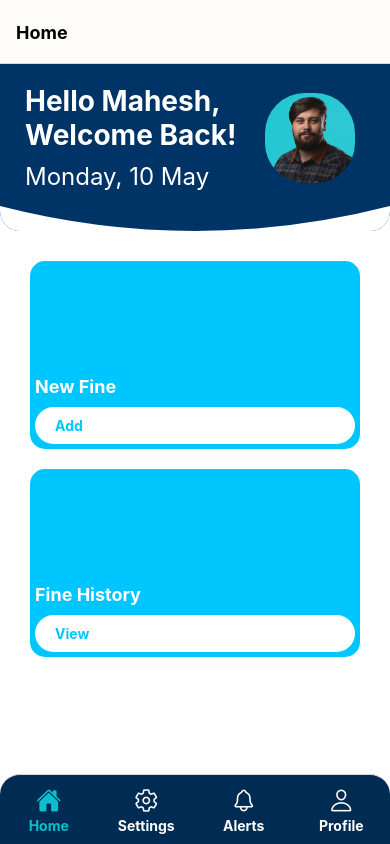
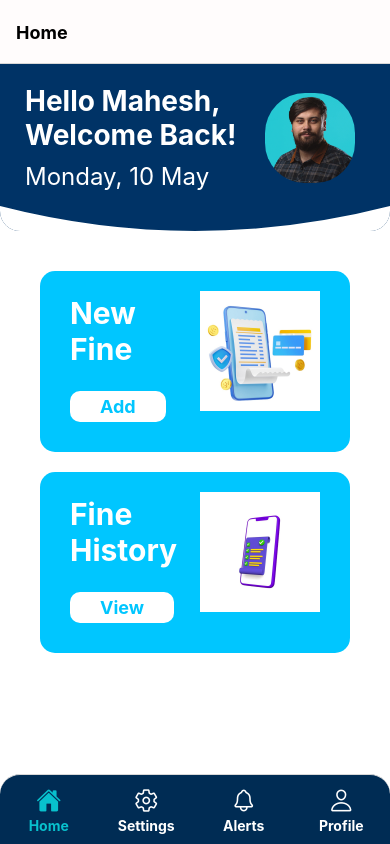
Before and after one commit to Tharaa17/Fineflex-frontend, a React Native app in the folder AwesomeProject/: screen / in a window 390 px wide. Built offline with nearby package versions, Linux system fonts and the light colour scheme.

Commit message:
HomeChange1

```diff
--- a/AwesomeProject/src/screens/HomeScreen.js
+++ b/AwesomeProject/src/screens/HomeScreen.js
@@ -8,14 +8,13 @@ const HomeScreen = ({ navigation }) => {
   return (
     <SafeAreaView style={styles.container}>
       <View style={styles.headerContainer}>
-
         <View style={styles.welcomeContainer}>
           <View style={styles.welcomeTextContainer}>
             <Text style={styles.welcomeText}>Hello Mahesh,</Text>
             <Text style={styles.welcomeText}>Welcome Back!</Text>
             <Text style={styles.dateText}>Monday, 10 May</Text>
           </View>
-          <Image  source={require('../../assets/img/Pprofile.jpg')} style={styles.profileImage} />
+          <Image source={require('../../assets/img/Pprofile.jpg')} style={styles.profileImage} />
         </View>
         <Svg height="80" width={width} viewBox={`0 0 ${width} 10`} style={styles.svg}>
           <Path d={`M0,0 Q${width / 2},50 ${width},0 V50 H0 Z`} fill="#fff" />
@@ -23,21 +22,24 @@ const HomeScreen = ({ navigation }) => {
       </View>
       <View style={styles.cardContainer}>
         <TouchableOpacity style={styles.card} onPress={() => navigation.navigate('NewFineScreen')}>
-          <Image  style={styles.cardImage} />
-          <Text style={styles.cardText}>New Fine</Text>
+          <View style={styles.cardContent}>
+            <Text style={styles.cardText}>New Fine</Text>
+            <Image source={require('../../assets/img/newfine.jpg')} style={styles.cardImage} />
+          </View>
           <View style={styles.button}>
             <Text style={styles.buttonText}>Add</Text>
           </View>
         </TouchableOpacity>
         <TouchableOpacity style={styles.card} onPress={() => navigation.navigate('FineHistoryScreen')}>
-          <Image  style={styles.cardImage} />
-          <Text style={styles.cardText}>Fine History</Text>
+          <View style={styles.cardContent}>
+            <Text style={styles.cardText}>Fine History</Text>
+            <Image source={require('../../assets/img/fineHistory.jpg')} style={styles.cardImage} />
+          </View>
           <View style={styles.button}>
             <Text style={styles.buttonText}>View</Text>
           </View>
         </TouchableOpacity>
       </View>
-
     </SafeAreaView>
   );
 };
@@ -55,7 +57,6 @@ const styles = StyleSheet.create({
     borderBottomRightRadius: 20,
     overflow: 'hidden',
   },
-
   welcomeContainer: {
     flexDirection: 'row',
     justifyContent: 'space-between',
@@ -64,7 +65,7 @@ const styles = StyleSheet.create({
     paddingHorizontal: 20,
     marginTop: 20,
     marginBottom: 20,
-    marginLeft:10,
+    marginLeft: 10,
   },
   welcomeTextContainer: {
     flex: 1,
@@ -77,13 +78,13 @@ const styles = StyleSheet.create({
   dateText: {
     color: '#fff',
     marginTop: 10,
-    fontSize:24,
+    fontSize: 24,
   },
   profileImage: {
     width: 90,
     height: 90,
     borderRadius: 40,
-    marginRight:20,
+    marginRight: 20,
   },
   svg: {
     position: 'absolute',
@@ -91,40 +92,54 @@ const styles = StyleSheet.create({
   },
   cardContainer: {
     flex: 1,
-    paddingHorizontal: 30,
+    paddingHorizontal: 40,
+    paddingVertical: 10,
     marginTop: 20,
   },
   card: {
     backgroundColor: '#00C6FF',
     marginVertical: 10,
-    padding: 5,
+    padding: 20,
     borderRadius: 15,
-
+  },
+  cardContent: {
+    flexDirection: 'row',
+    justifyContent: 'space-between',
+    alignItems: 'center',
   },
   cardImage: {
-    width: 100,
-    height: 100,
-    marginBottom: 10,
+    width: 120, // Increased width
+    height: 120, // Increased height
+    marginRight: 10,
+    marginLeft:10,
+    marginBottom:-30,
+
   },
   cardText: {
     color: '#fff',
-    fontSize: 18,
+    fontSize: 30,
     fontWeight: 'bold',
-    textAlign:'left',
+    textAlign: 'left',
+    marginLeft: 10,
+    marginBottom: 10,
+    flex: 1, // Allow text to take up remaining space
   },
   button: {
     marginTop: 10,
+    marginBottom: 10,
+    marginLeft: 10,
     backgroundColor: '#fff',
-    paddingHorizontal: 20,
-    paddingVertical: 10,
-    borderRadius: 20,
+    paddingHorizontal: 30, // Reduced padding to make the button smaller
+    paddingVertical: 5, // Reduced vertical padding as well
+    borderRadius: 10, // Adjusted border radius to match smaller button size
+    alignSelf: 'flex-start', // Align button to the start
   },
   buttonText: {
     color: '#00C6FF',
     fontWeight: 'bold',
-    textAlign:'left',
+    textAlign: 'left',
+    fontSize: 18,
   },
-
 });
 
 export default HomeScreen;
```
Also changed, not shown: AwesomeProject/assets/img/fineHistory.jpg (added), AwesomeProject/assets/img/newfine.jpg (added).
